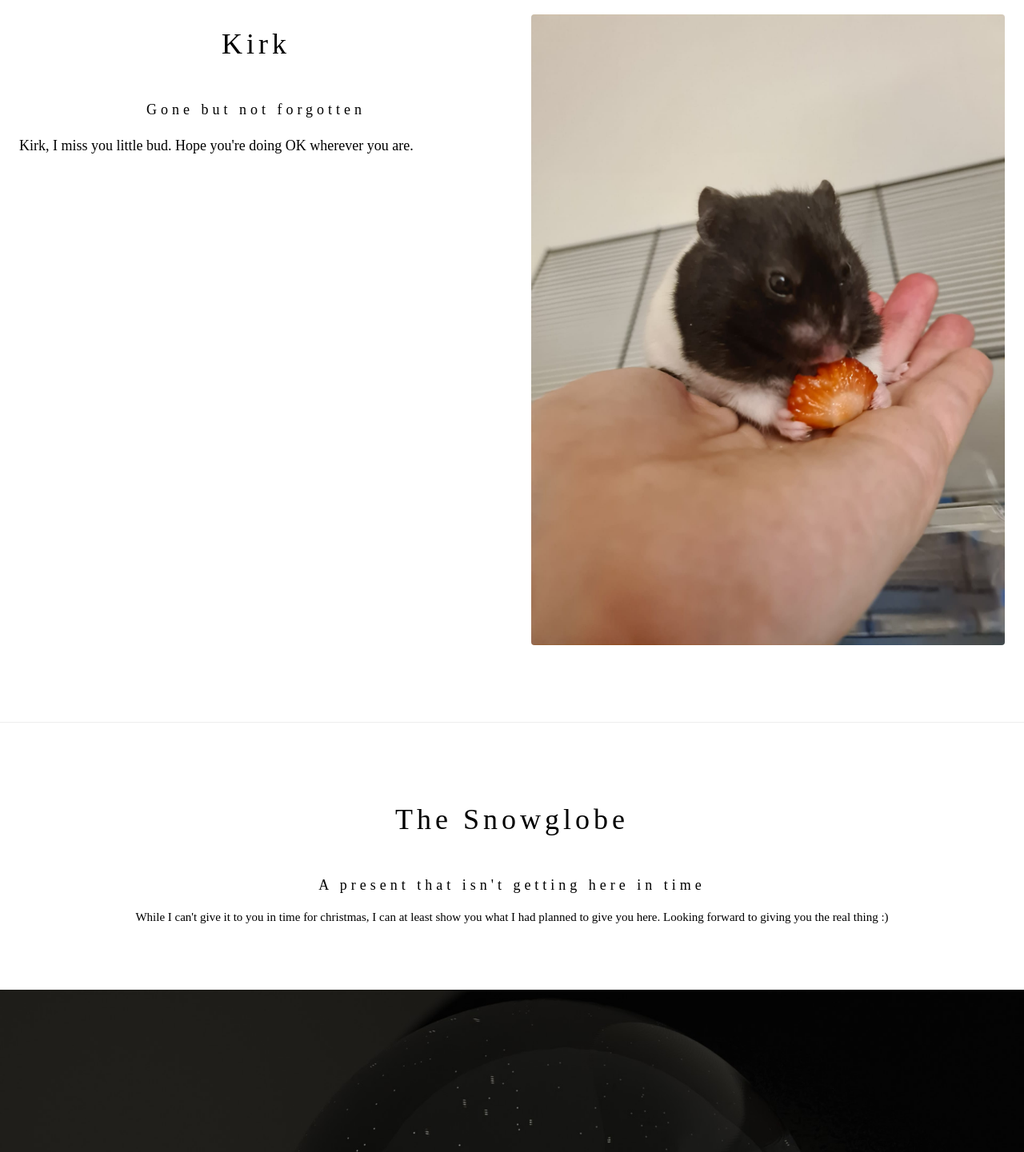
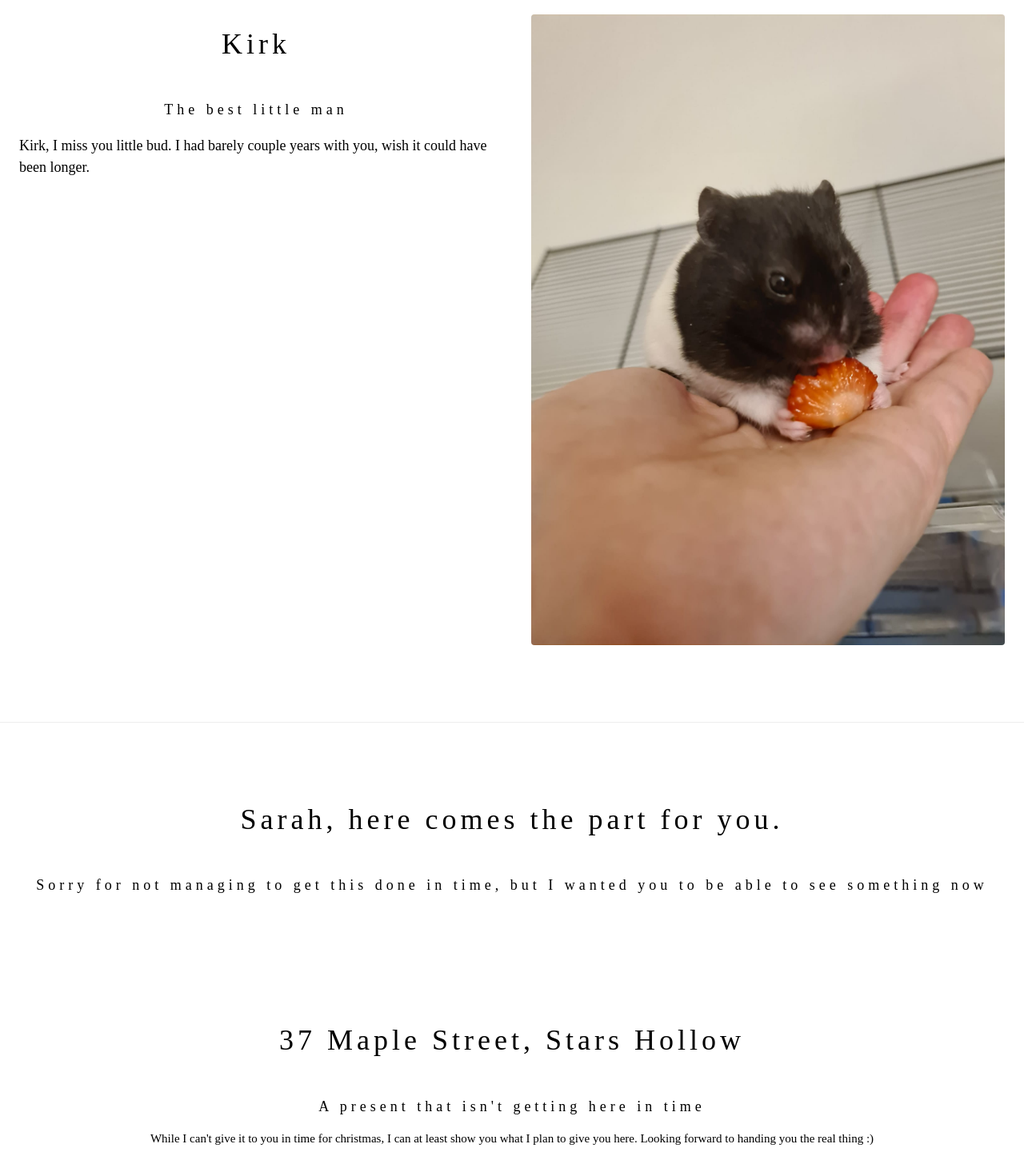
Before and after one commit to Zombieboy1257/Doose-Website, a plain HTML site: page index.html in a window 1280 px wide. Shown: the part 1420-2861 px from the top of the page at 80% size. Drawn offline with nearby package versions, Linux system fonts and the light colour scheme.

Commit message:
Update index.html

```diff
--- a/index.html
+++ b/index.html
@@ -1,7 +1,7 @@
 <!DOCTYPE html>
 <html>
 <head>
-<title>The Doose Hut</title>
+<title>Doose's Domain</title>
 <meta charset="UTF-8">
 <meta name="viewport" content="width=device-width, initial-scale=1">
 <link rel="stylesheet" href="https://www.w3schools.com/w3css/4/w3.css">
@@ -48,7 +48,7 @@ h1, h2, h3, h4, h5, h6 {
     <div class="w3-col m6 w3-padding-large">
       <h1 class="w3-center">About Doose</h1><br>
       <h5 class="w3-center">The fluff can't be stopped</h5>
-      <p class="w3-large">I could talk on and on about how good a hamster Doose really is. He's such a little furball, I love him so much.
+      <p class="w3-large">I could go on and on about how good a hamster Doose really is. He's such a little furball, I love him so much. Looking forward to years of fun with the little guy.
     </div>
   </div>
 
@@ -58,8 +58,8 @@ h1, h2, h3, h4, h5, h6 {
   <div class="w3-row w3-padding-64" id="kirk">
     <div class="w3-col m6 w3-padding-large">
       <h1 class="w3-center">Kirk</h1><br>
-      <h5 class="w3-center">Gone but not forgotten</h5>
-      <p class="w3-large">Kirk, I miss you little bud. Hope you're doing OK wherever you are.
+      <h5 class="w3-center">The best little man</h5>
+      <p class="w3-large">Kirk, I miss you little bud. I had barely couple years with you, wish it could have been longer.
     </div>
 
 	<div class="w3-col m6 w3-padding-large w3-hide-small">
@@ -71,12 +71,20 @@ h1, h2, h3, h4, h5, h6 {
 
   <hr>
 
+
+  <div class="w3-row w3-padding-64" id="side">
+
+      <h1 class="w3-center">Sarah, here comes the part for you.</h1><br>
+      <h5 class="w3-center">Sorry for not managing to get this done in time, but I wanted you to be able to see something now</h5>
+      <p class="w3-center">
+
+  </div>
   <!-- Side Projects Section -->
   <div class="w3-row w3-padding-64" id="side">
 
-      <h1 class="w3-center">The Snowglobe</h1><br>
+      <h1 class="w3-center">37 Maple Street, Stars Hollow</h1><br>
       <h5 class="w3-center">A present that isn't getting here in time</h5>
-      <p class="w3-center">While I can't give it to you in time for christmas, I can at least show you what I had planned to give you here. Looking forward to giving you the real thing :)
+      <p class="w3-center">While I can't give it to you in time for christmas, I can at least show you what I plan to give you here. Looking forward to handing you the real thing :)
 
   </div>
   <img class="w3-image" src="HouseWithGlass.jpg" alt="HouseWithGlass" width="1600" height="800">
@@ -87,13 +95,13 @@ h1, h2, h3, h4, h5, h6 {
   <hr>
 
   <hr>
-
+  <h5 class="w3-center">Merry Christmas!</h5>
 <!-- End page content -->
 </div>
 
 <!-- Footer -->
 <footer class="w3-center w3-light-grey w3-padding-32">
-  <p>Merry Christmas!</p>
+  <p>PS - if this didn't open properly, load it in desktop mode ;)</p>
 </footer>
 
 </body>
```
